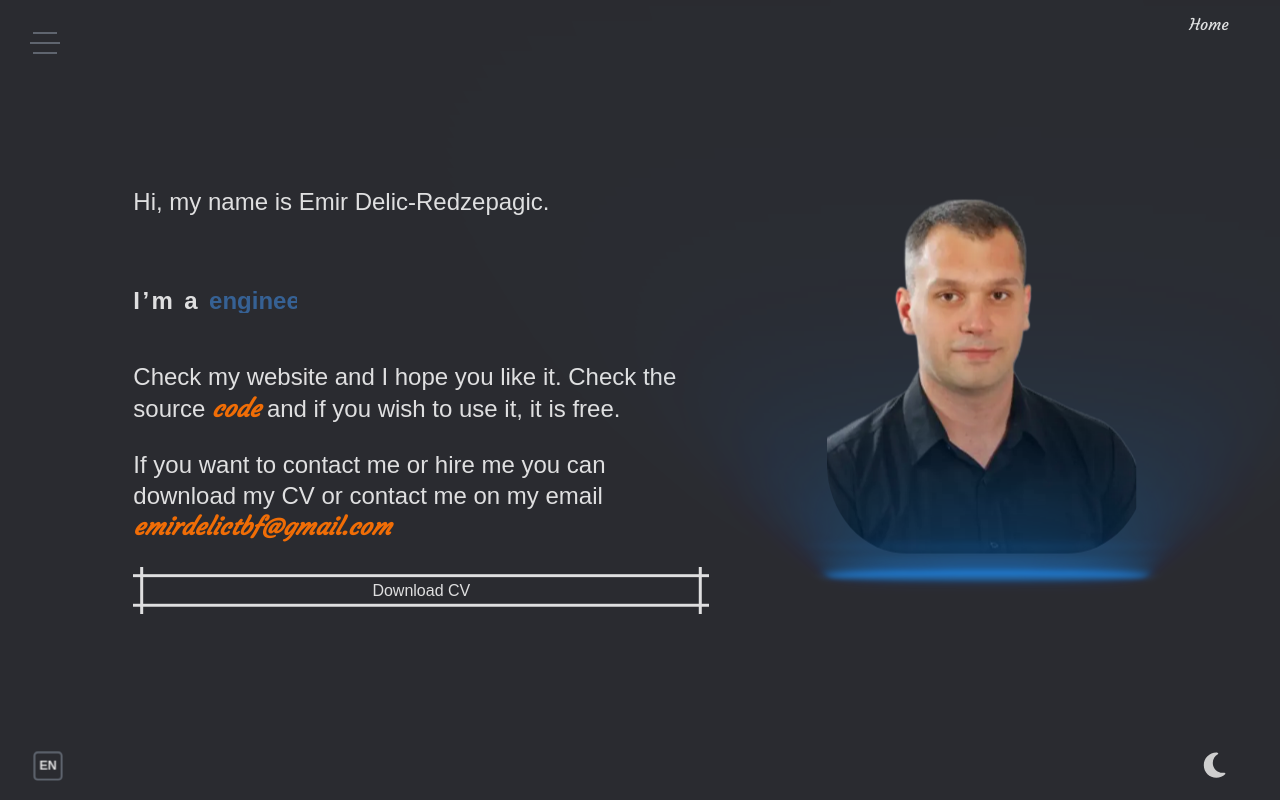
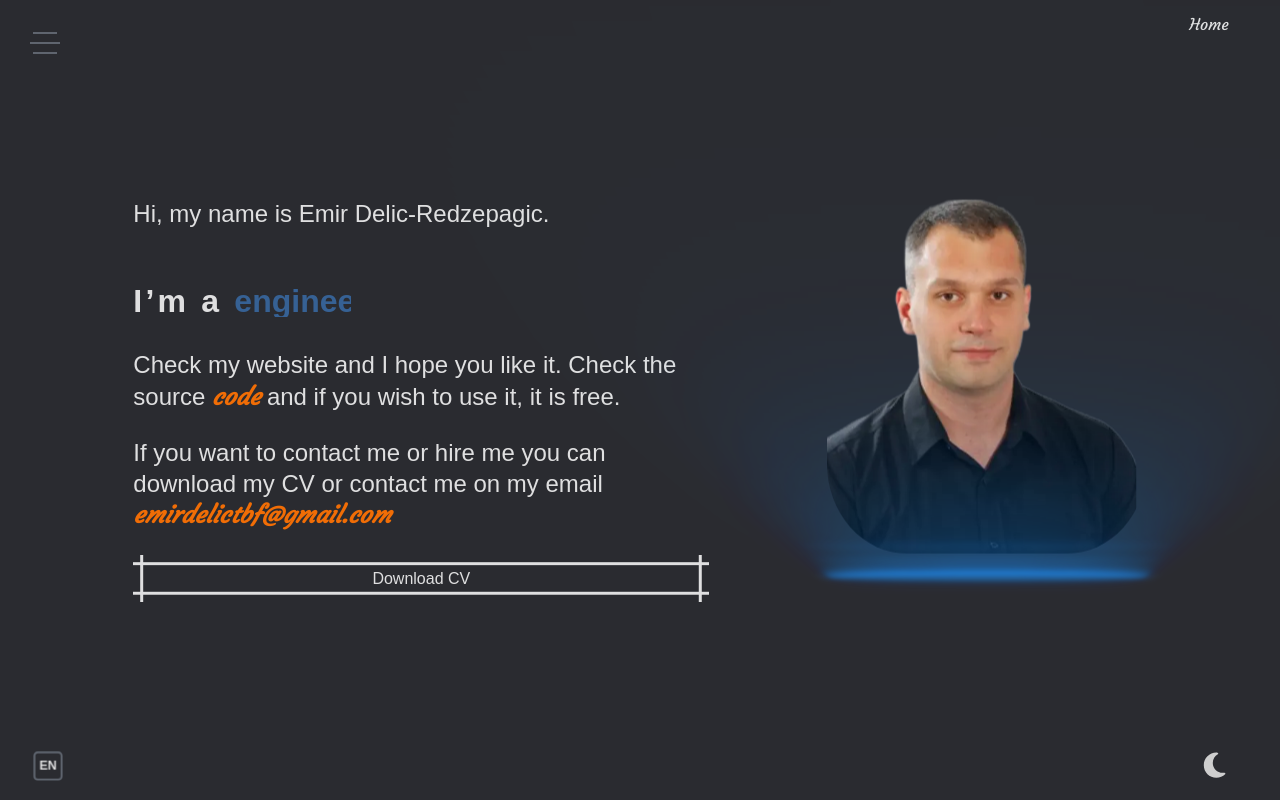
Before and after one commit to EmirDelicR/curriculum-v2, a React (Vite) app: page / in a window 1280 px wide. Built offline with nearby package versions, Linux system fonts and the light colour scheme.

Commit message:
Fix text typing

```diff
--- a/src/UI/components/textTyping/TextTyping.scss
+++ b/src/UI/components/textTyping/TextTyping.scss
@@ -1,12 +1,12 @@
 .text-wrapper {
-  font-size: 1.5rem;
+  font-size: clamp(1.5rem, 1rem + 1.25vw, 2.5rem);
   letter-spacing: 0.1em;
   font-weight: 600;
   overflow: hidden;
   display: inline-block;
   padding-right: 2px;
   color: var(--main-color);
-  margin: 0.5em 0;
+  margin: 1em 0;
   width: 100%;
 
   .typing-text {
@@ -44,9 +44,3 @@
     left: 0%;
   }
 }
-
-@media screen and (min-width: 1050px) {
-  .text-wrapper {
-    margin: 2em 0;
-  }
-}
--- a/src/UI/components/textTyping/TextTyping.tsx
+++ b/src/UI/components/textTyping/TextTyping.tsx
@@ -1,4 +1,5 @@
 import { CSSProperties, useEffect, useState } from 'react';
+
 import './TextTyping.scss';
 
 const WORDS = ['developer', 'engineer'];
```
